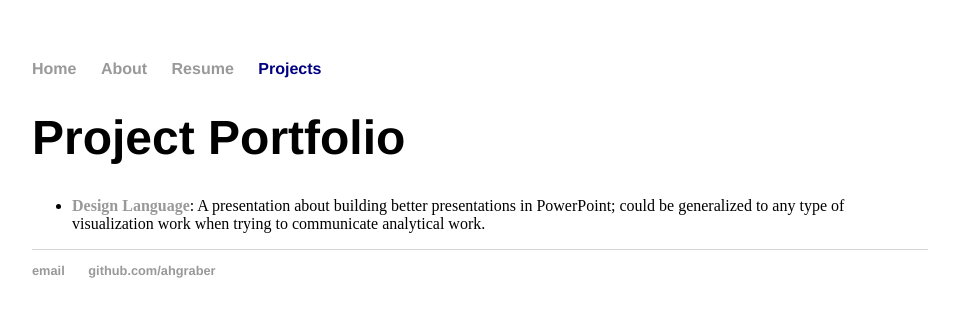
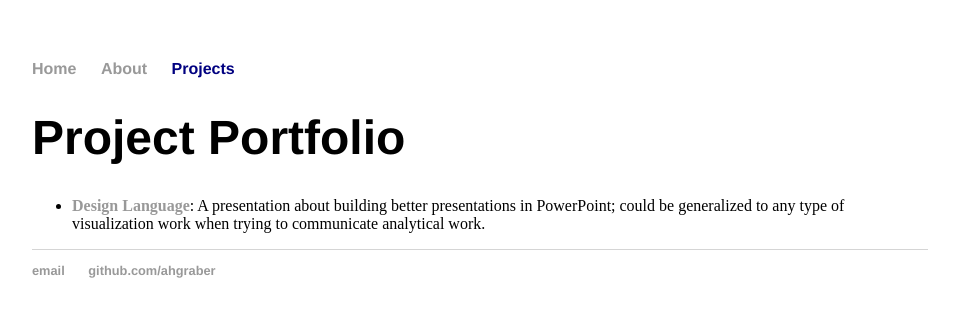
Before and after one commit to ahgraber/ahgraber.github.io, a Jekyll site: the page built from project_portfolio.md, in a window 1280 px wide. Shown: the top 317 px of the page, without its empty margins (160-1119 px from the left). Built offline with Jekyll 4.4.1, drawn with Linux system fonts in a browser that asks for light colours.

Commit message:
Update navigation.yml

```diff
--- a/_data/navigation.yml
+++ b/_data/navigation.yml
@@ -2,7 +2,5 @@
   link: /
 - name: About
   link: /about.html
-- name: Resume
-  link: /resume/
 - name: Projects
   link: /project_portfolio.html
```
